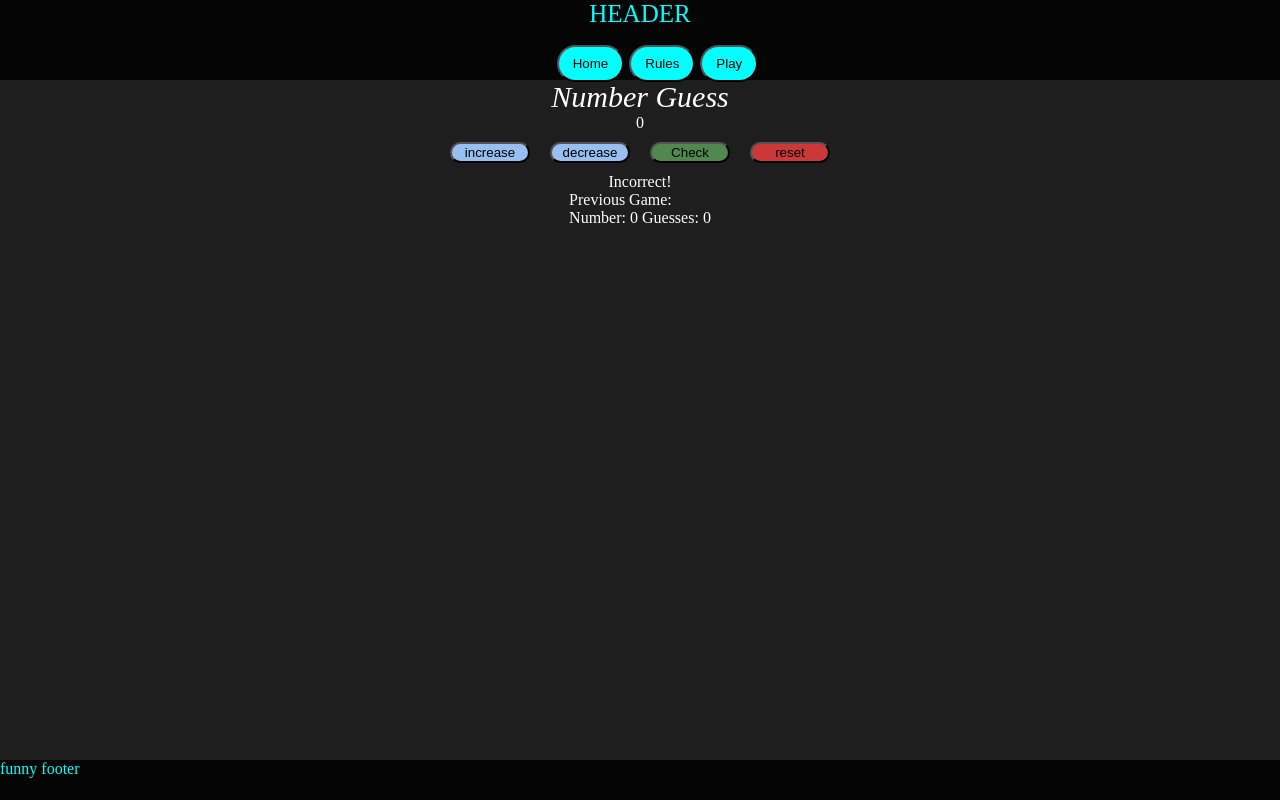
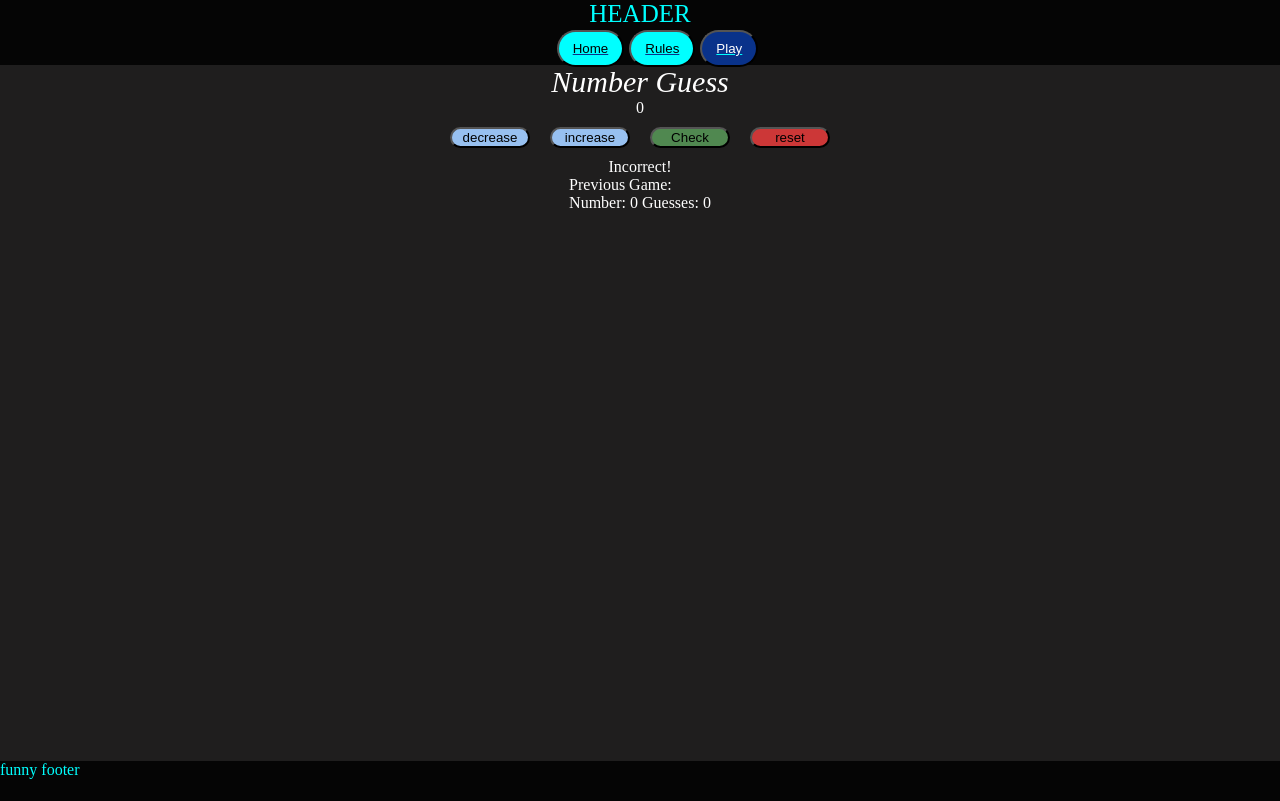
Before and after one commit to AlexReidNZ/svelte, a SvelteKit app: page /game in a window 1280 px wide. Built offline with nearby package versions, Linux system fonts and the light colour scheme.

Commit message:
feat : Add styling to active page button

```diff
--- a/src/lib/footer.svelte
+++ b/src/lib/footer.svelte
@@ -1 +1,11 @@
 <footer>funny footer</footer>
+
+<!-- styling -->
+<style>
+footer{
+    color: var(--highlightText);
+    background-color: var(--darkColour);
+    height: 5vh;
+    margin-top: 0px;
+}
+</style>
--- a/src/lib/header.svelte
+++ b/src/lib/header.svelte
@@ -1 +1,14 @@
 <header>HEADER</header>
+
+<!-- styling -->
+<style>
+header{
+    height: 3vh;
+    min-height: 25px;
+    color: var(--highlightText);
+    background-color: var(--darkColour);
+    display: flex;
+    justify-content: center;
+    font-size: 25px;
+}
+</style>
--- a/src/lib/navigation.svelte
+++ b/src/lib/navigation.svelte
@@ -1,7 +1,56 @@
+<script>
+    import {page} from '$app/stores';
+</script>
+
 <nav>
     <ul>
-        <li><button><a href="/">Home</a></button></li>
-        <li><button><a href="/rules">Rules</a></button></li>
-        <li><button><a href = "/game">Play</a></button></li>
+        <li><button class:active="{$page.url.pathname==="/"}"><a href="/">Home</a></button></li>
+        <li><button class:active="{$page.url.pathname.includes("rules")}"><a href="rules" >Rules</a></button></li>
+        <li><button class:active="{$page.url.pathname.includes("game")}"><a href = "game">Play</a></button></li>
     </ul>
 </nav>
+
+<!-- styling -->
+<style>
+nav{
+    height: 5vh;
+    min-height: 25px;
+    width: 100%;
+    background-color: var(--darkColour);
+}
+button{
+    background-color: var(--highlightText);
+    margin-right: 5px;
+    margin-bottom: 5px;
+    margin-top: 5px;
+}
+button:hover{
+    background-color: var(--secondaryHighlight);
+}
+a{
+    display: block;
+    padding: 8px;
+    color: black;
+    text-decoration: underline var(--secondaryHighlight);
+}
+a:hover{
+    color: white;
+    text-decoration: underline var(--highlightText);
+}
+ul{
+    list-style-type: none;
+    display: flex;
+    justify-content: center;
+    margin: 0px;
+}
+li{
+    display: inline;
+}
+.active{
+    background-color: var(--secondaryHighlight);
+}
+.active a{
+    color: white;
+    text-decoration: underline var(--highlightText);
+}
+</style>
--- a/src/routes/+layout.svelte
+++ b/src/routes/+layout.svelte
@@ -7,5 +7,18 @@
 
 <Header />
 <Navigation />
+<main>
 <slot /> <!-- page specific content -->
+</main>
 <Footer />
+
+<style>
+main{
+
+    height: 87vh;
+    color: var(--bodyText);
+    background-color: var(--lightColour);
+    background-size: 100%;
+    margin: 0px;
+}
+</style>
--- a/src/routes/+page.svelte
+++ b/src/routes/+page.svelte
@@ -1,3 +1 @@
-<main>
-    <p>this is the home page</p>
-</main>
+<p>this is the home page.</p>
--- a/src/routes/game/+page.svelte
+++ b/src/routes/game/+page.svelte
@@ -55,8 +55,6 @@
 </script>
 
 <!-- HTML Structure --->
-<main>
-<section class = "gameSection">
 <h1>{title}</h1>
 
 <p>
@@ -64,13 +62,14 @@
 </p>
 
 <section class="buttons">
-    <button class="gameButton" on:click={incrementCount}>
+    <button class="mathButton" on:click={decrementCount}>
+        decrease
+    </button>
+
+    <button class="mathButton" on:click={incrementCount}>
         increase
     </button>
 
-    <button class="gameButton" on:click={decrementCount}>
-        decrease
-    </button>
 
     <button class="checkButton" on:click={checkAnswer}>
         Check
@@ -88,5 +87,52 @@
     Previous Game: <br>
     Number: {previousGame} Guesses: {previousGuesses}
 </p>
-</section>
-</main>
+
+<!-- styling -->
+<style>
+h1{
+    font-size: 30px;
+    font-style: italic;
+    font-weight: normal;
+    display: flex;
+    justify-content: center;
+    margin: 0px;
+}
+p{
+    display: flex;
+    justify-content: center;
+}
+.buttons{
+    display: flex;
+    justify-content: center;
+}
+button{
+    display: flex;
+    justify-content: center;
+    margin: 10px;
+    width: 80px;
+}
+.mathButton{
+    background-color: rgb(151, 192, 240);
+}
+.mathButton:hover{
+    background-color: rgb(26, 218, 243);
+    border-color: rgb(26, 218, 243);
+}
+
+.resetButton{
+    background-color: rgb(204, 55, 55);
+}
+.resetButton:hover{
+    background-color: rgb(255, 0, 0);
+    border-color: rgb(255, 0, 0);
+}
+
+.checkButton{
+    background-color: rgb(80, 136, 80);
+}
+.checkButton:hover{
+    background-color: rgb(26, 204, 26);
+    border-color: rgb(26, 204, 26);
+}
+</style>
--- a/src/routes/rules/+page.svelte
+++ b/src/routes/rules/+page.svelte
@@ -1,3 +1 @@
-<main>
-    <p>This is the rules page.<br>This page will have the rules explaining the game to a player.</p>
-</main>
+<p>This is the rules page.<br>This page will have the rules explaining the game to a player.</p>
--- a/src/style.css
+++ b/src/style.css
@@ -4,6 +4,7 @@
     --lightColour: rgb(31, 30, 30);
     --bodyText: white;
     --highlightText: cyan;
+    --secondaryHighlight: rgb(9, 50, 138);
 }
 
 body{
@@ -13,115 +14,6 @@ body{
 button{
     border-radius: 100px;
 }
-main{
-
-    height: 85vh;
-    color: var(--bodyText);
-    background-color: var(--lightColour);
-    background-size: 100%;
-    margin: 0px;
-}
 p{
     margin: 0px;
 }
-
-/* Style for header*/
-header{
-    height: 5vh;
-    min-height: 25px;
-    color: var(--highlightText);
-    background-color: var(--darkColour);
-    display: flex;
-    justify-content: center;
-    font-size: 25px;
-}
-
-/*style for footer*/
-footer{
-    color: var(--highlightText);
-    background-color: var(--darkColour);
-    height: 5vh;
-    margin-top: 0px;
-}
-
-
-/*Style for nav bar*/
-nav{
-    height: 5vh;
-    min-height: 25px;
-    width: 100%;
-    background-color: var(--darkColour);
-}
-nav button{
-    background-color: var(--highlightText);
-    margin-right: 5px;
-    margin-bottom: 5px;
-    margin-top: 5px;
-}
-nav button:hover{
-    background-color: rgb(233, 64, 149);
-}
-nav button a,a:visited{
-    color: black;
-    text-decoration: none;
-}
-nav ul{
-    list-style-type: none;
-    display: flex;
-    justify-content: center;
-    margin: 0px;
-}
-nav li{
-    display: inline;
-}
-nav li a{
-    display: block;
-    padding: 8px;
-}
-
-/*Style for game page*/
-.gameSection h1{
-    font-size: 30px;
-    font-style: italic;
-    font-weight: normal;
-    display: flex;
-    justify-content: center;
-    margin: 0px;
-}
-.gameSection p{
-    display: flex;
-    justify-content: center;
-}
-.buttons{
-    display: flex;
-    justify-content: center;
-}
-.gameSection button{
-    display: flex;
-    justify-content: center;
-    margin: 10px;
-    width: 80px;
-}
-.gameButton{
-    background-color: rgb(151, 192, 240);
-}
-.gameButton:hover{
-    background-color: rgb(26, 218, 243);
-    border-color: rgb(26, 218, 243);
-}
-
-.resetButton{
-    background-color: rgb(204, 55, 55);
-}
-.resetButton:hover{
-    background-color: rgb(255, 0, 0);
-    border-color: rgb(255, 0, 0);
-}
-
-.checkButton{
-    background-color: rgb(80, 136, 80);
-}
-.checkButton:hover{
-    background-color: rgb(26, 204, 26);
-    border-color: rgb(26, 204, 26);
-}
```
